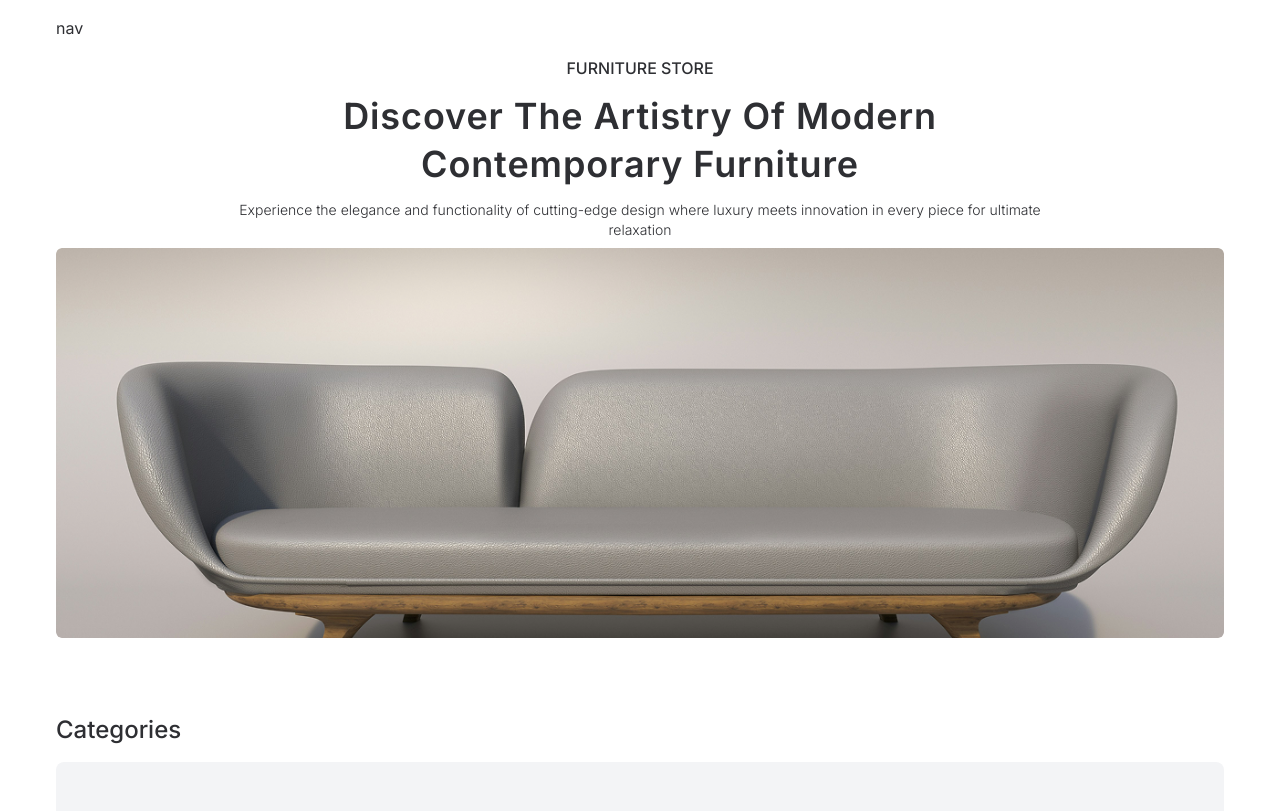
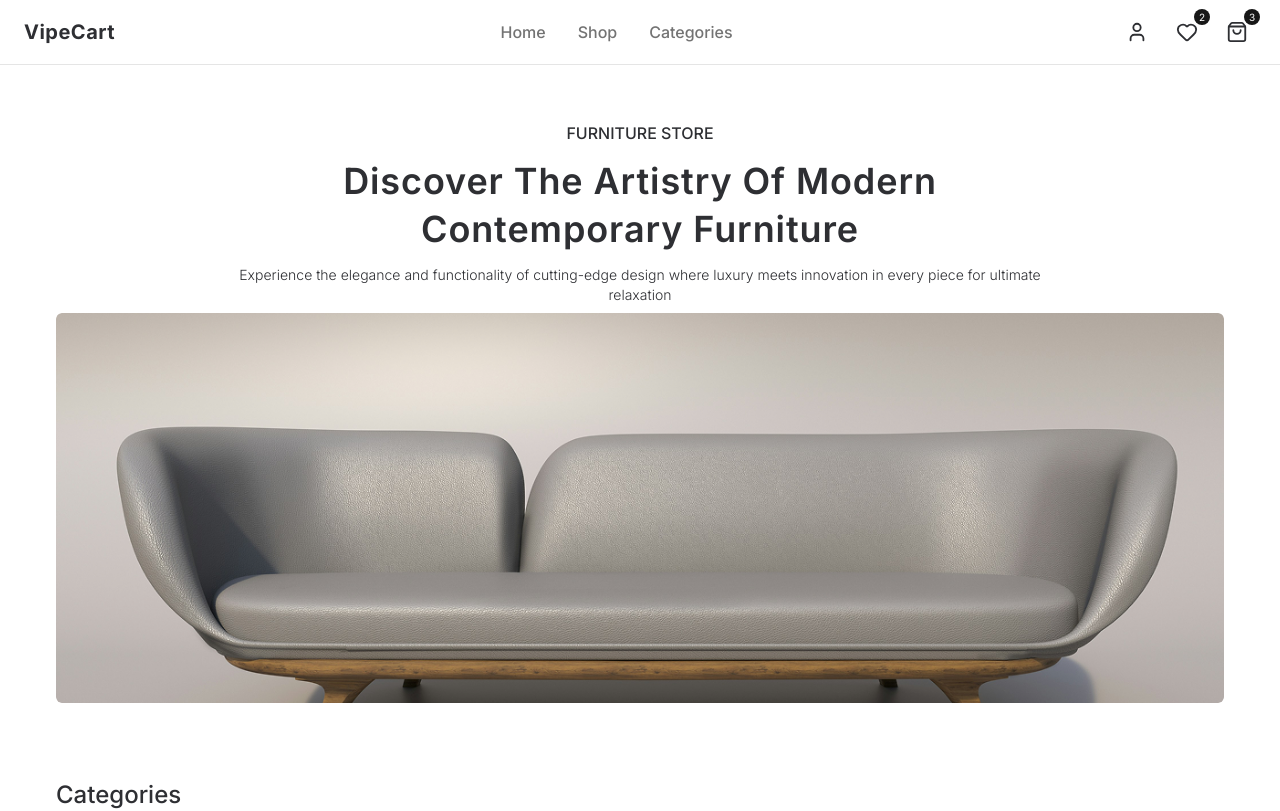
Before and after one commit to Texon-io/Texon-ecommerce, a React (Vite) app: page / in a window 1280 px wide. Shown: the top 811 px of the page. Built offline with nearby package versions, Linux system fonts and the light colour scheme.

Commit message:
feat: finish the static ui of navbar

```diff
--- a/src/index.css
+++ b/src/index.css
@@ -3,6 +3,7 @@
 
 @theme {
   --color-brand-main: #7c71df;
+  --color-brand-main-trans: #7c71df25;
   --color-brand-main2: #6b61bd;
   --color-brand-secondary: #897fe1;
   --color-brand-secondary2: #6d65b0;
@@ -100,7 +101,6 @@ input:focus::placeholder {
   --color-sidebar-accent-foreground: var(--sidebar-accent-foreground);
   --color-sidebar-border: var(--sidebar-border);
   --color-sidebar-ring: var(--sidebar-ring);
-
 }
 
 :root {
@@ -136,7 +136,6 @@ input:focus::placeholder {
   --sidebar-accent-foreground: oklch(0.205 0 0);
   --sidebar-border: oklch(0.922 0 0);
   --sidebar-ring: oklch(0.708 0 0);
-
 }
 
 .dark {
--- a/src/layout/MainLayout.jsx
+++ b/src/layout/MainLayout.jsx
@@ -1,6 +1,6 @@
 import { Toaster } from "sonner";
 
-import Navbar from "./Navbar";
+import Navbar from "./Navbar/Navbar";
 import Footer from "./Footer";
 import ProductCard from "../components/ui/ProductCard.jsx";
 
@@ -9,9 +9,7 @@ export default function MainLayout({ children }) {
     <div className="">
       <Toaster duration={4000} position={"top-right"} />
       <Navbar />
-      <main className="px-7 md:px-14 pb-8 w-full">{children}
-
-      </main>
+      <main className="px-7 md:px-14 pb-8 w-full">{children}</main>
       <Footer />
     </div>
   );
--- a/src/layout/Navbar.jsx
+++ /dev/null
@@ -1,11 +0,0 @@
-function Navbar() {
-  return (
-    <nav
-      className={`bg-black fixed top-0 right-0 left-0 bg-white px-7 md:px-14 py-4`}
-    >
-      nav
-    </nav>
-  );
-}
-
-export default Navbar;
--- /dev/null
+++ b/src/layout/Navbar/ActionsIcons.jsx
@@ -0,0 +1,34 @@
+import { X, Menu, User, Heart, ShoppingBag } from "lucide-react";
+import IconButtonWithBadge from "./IconButtonWithBadge";
+
+function ActionsIcons({ open, setOpen }) {
+  return (
+    <div className="flex items-center gap-3">
+      {/* User */}
+      <IconButtonWithBadge ariaLabel="User Profile">
+        <User size={22} />
+      </IconButtonWithBadge>
+
+      {/* Wishlist */}
+      <IconButtonWithBadge badgeCount={2} ariaLabel="Wishlist">
+        <Heart size={22} />
+      </IconButtonWithBadge>
+
+      {/* Cart */}
+      <IconButtonWithBadge badgeCount={3} ariaLabel="Shopping Cart">
+        <ShoppingBag size={22} />
+      </IconButtonWithBadge>
+
+      {/* Mobile Menu Button */}
+      <IconButtonWithBadge
+        onClick={() => setOpen(!open)}
+        ariaLabel="Toggle Menu"
+        className="md:hidden"
+      >
+        {open ? <X size={22} /> : <Menu size={22} />}
+      </IconButtonWithBadge>
+    </div>
+  );
+}
+
+export default ActionsIcons;
--- /dev/null
+++ b/src/layout/Navbar/IconButtonWithBadge.jsx
@@ -0,0 +1,24 @@
+function IconButtonWithBadge({
+  children,
+  badgeCount,
+  onClick,
+  ariaLabel,
+  className,
+}) {
+  return (
+    <button
+      className={`relative cursor-pointer rounded-full p-2 hover:bg-brand-main-trans transition ${className}`}
+      onClick={onClick}
+      aria-label={ariaLabel}
+    >
+      {children}
+      {badgeCount > 0 && (
+        <span className="absolute -right-1 -top-1 h-4 w-4 rounded-full bg-primary text-[10px] text-brand-white flex items-center justify-center">
+          {badgeCount}
+        </span>
+      )}
+    </button>
+  );
+}
+
+export default IconButtonWithBadge;
--- /dev/null
+++ b/src/layout/Navbar/MobileNavItem.jsx
@@ -0,0 +1,15 @@
+import { NavLink } from "react-router-dom";
+
+function MobileNavItem({ to, children, setOpen }) {
+  return (
+    <NavLink
+      to={to}
+      onClick={() => setOpen(false)}
+      className="block py-3 hover:text-foreground transition-colors"
+    >
+      {children}
+    </NavLink>
+  );
+}
+
+export default MobileNavItem;
--- /dev/null
+++ b/src/layout/Navbar/NavItem.jsx
@@ -0,0 +1,11 @@
+import { NavLink } from "react-router-dom";
+
+function NavItem({ to, children }) {
+  return (
+    <NavLink to={to} className="hover:text-foreground transition-colors">
+      {children}
+    </NavLink>
+  );
+}
+
+export default NavItem;
--- /dev/null
+++ b/src/layout/Navbar/Navbar.jsx
@@ -0,0 +1,51 @@
+import { useState } from "react";
+import MobileNavItem from "./MobileNavItem";
+import NavItem from "./NavItem";
+import ActionsIcons from "./ActionsIcons";
+
+const NavItems = [
+  { to: "/", label: "Home" },
+  { to: "/products", label: "Shop" },
+  { to: "/categories", label: "Categories" },
+];
+
+export default function Navbar() {
+  const [open, setOpen] = useState(false);
+
+  return (
+    <header className="w-full border-b border-border bg-brand-white relative z-50">
+      <div className="mx-auto flex h-16 max-w-7xl items-center justify-between px-6">
+        {/* Logo */}
+        <div className="text-xl font-bold tracking-wide">VipeCart</div>
+
+        {/* Desktop Nav */}
+        <nav className="hidden md:flex items-center gap-8 text-base font-medium text-muted-foreground">
+          {NavItems.map((item) => (
+            <NavItem key={item.to} to={item.to}>
+              {item.label}
+            </NavItem>
+          ))}
+        </nav>
+
+        {/* Actions */}
+        <ActionsIcons open={open} setOpen={setOpen} />
+      </div>
+
+      <div
+        className={`md:hidden absolute inset-x-0 top-16 bg-brand-white border-b border-border overflow-hidden transition-all duration-300 ease-out ${
+          open
+            ? "max-h-96 opacity-100 translate-y-0"
+            : "max-h-0 opacity-0 -translate-y-4"
+        }`}
+      >
+        <nav className="flex flex-col gap-1 px-6 py-8 text-sm font-medium">
+          {NavItems.map((item) => (
+            <MobileNavItem key={item.to} to={item.to} setOpen={setOpen}>
+              {item.label}
+            </MobileNavItem>
+          ))}
+        </nav>
+      </div>
+    </header>
+  );
+}
```
Lines whose indentation alone changed are shown as unchanged.
